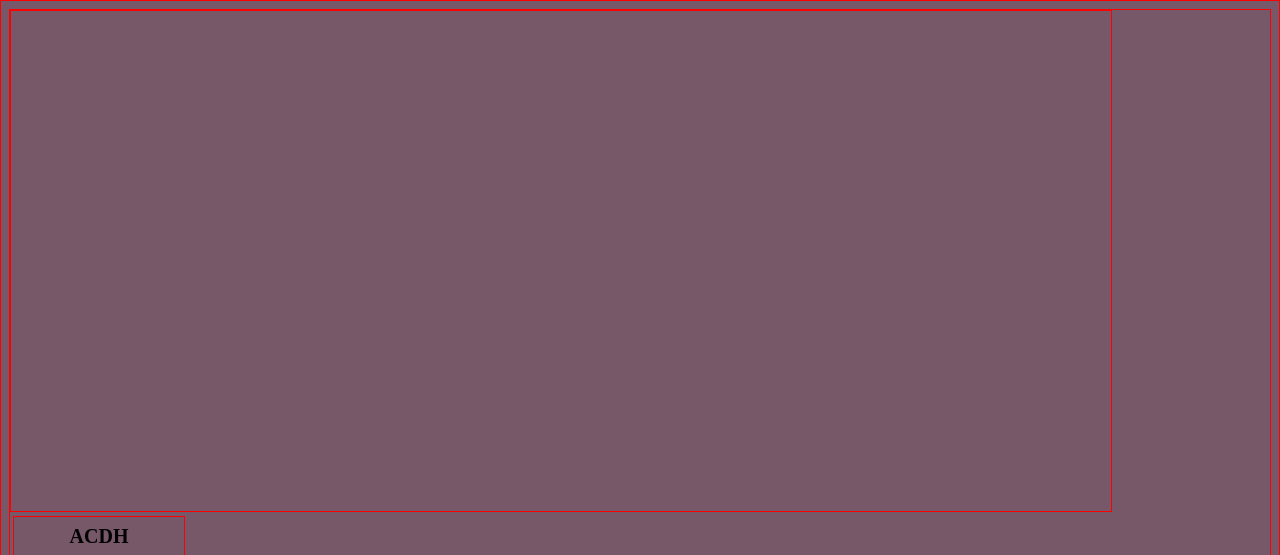
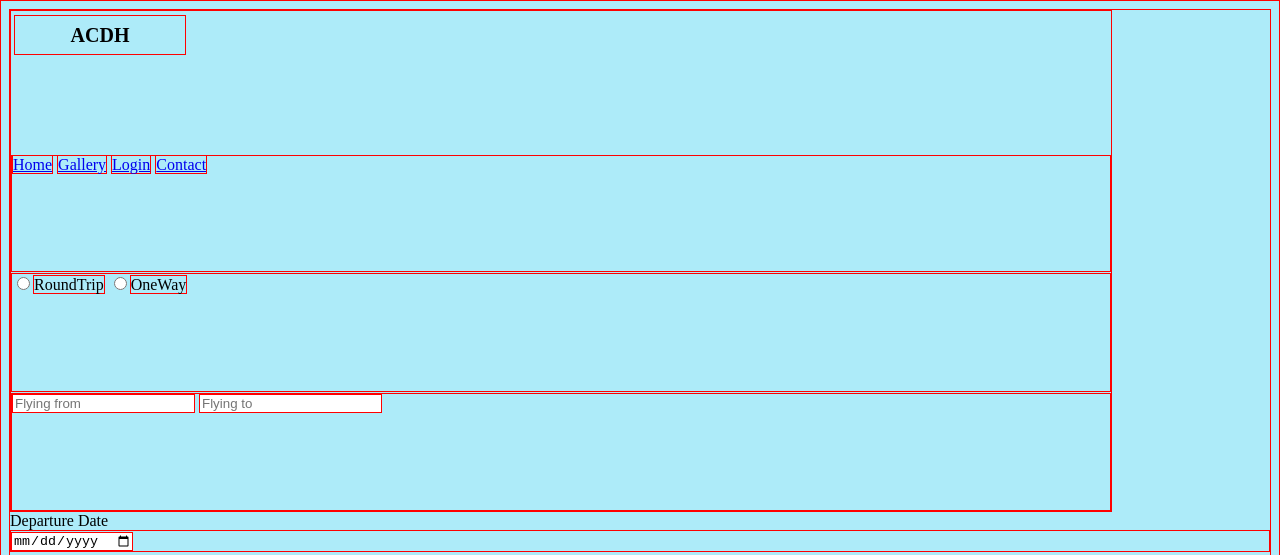
Before and after one commit to coderdurga/ACDH-Flight-Booking-, a plain HTML site: page Project/index.html in a window 1280 px wide. Shown: the top 555 px of the page. Drawn offline with Linux system fonts and the light colour scheme.

Commit message:
moved all items into grid div

```diff
--- a/Project/index.html
+++ b/Project/index.html
@@ -5,8 +5,7 @@
     <link href='./style.css' rel='stylesheet'>
 </head>
 <body>
- <div class="grid"></div>
-     <div class="title">ACDH</div>
+ <div class="grid"> <div class="title">ACDH</div>
     <div class="nav"><a href="index.html">Home</a>
         <a href="index.html">Gallery</a>
         <a href="index.html">Login</a>
@@ -20,6 +19,8 @@
         <input type="text" name="fly-from" placeholder="Flying from">
         <input type="text" name="fly-to" placeholder="Flying to">
     </div>
+</div>
+
    Departure Date <div class="departure"><input type="date" id="departure" name="departure-date">  </div>
    Return Date <div class="return"><input type="date" id="return" name="return-date">  </div>
    <div class="submit"><input type="submit" value="submit" name="Submit">  </div>
--- a/Project/style.css
+++ b/Project/style.css
@@ -5,7 +5,7 @@
 
 
 body{
-    background-color: rgba(85, 47, 68, 0.8);
+    background-color: rgba(153, 231, 248, 0.8);
 }
 
 .grid {
```
